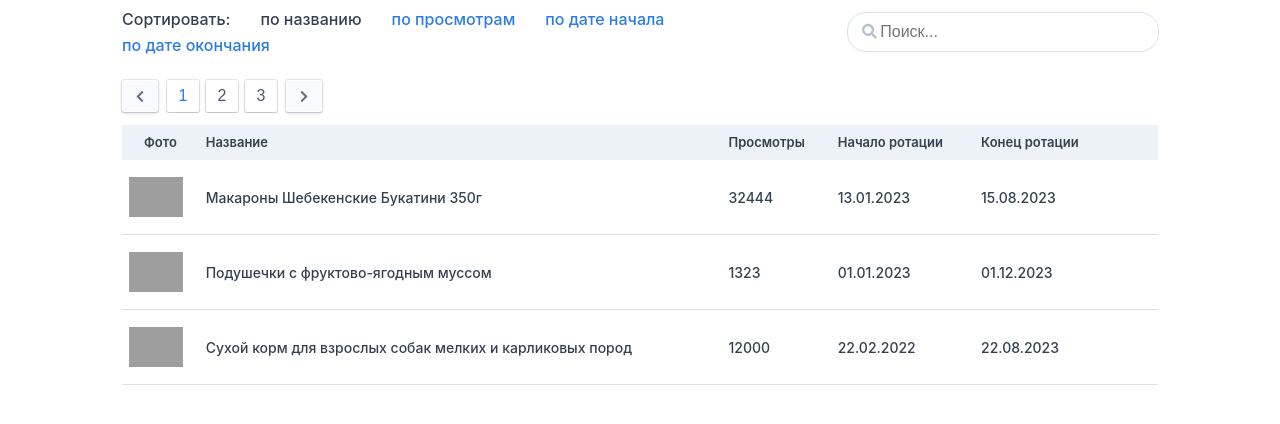
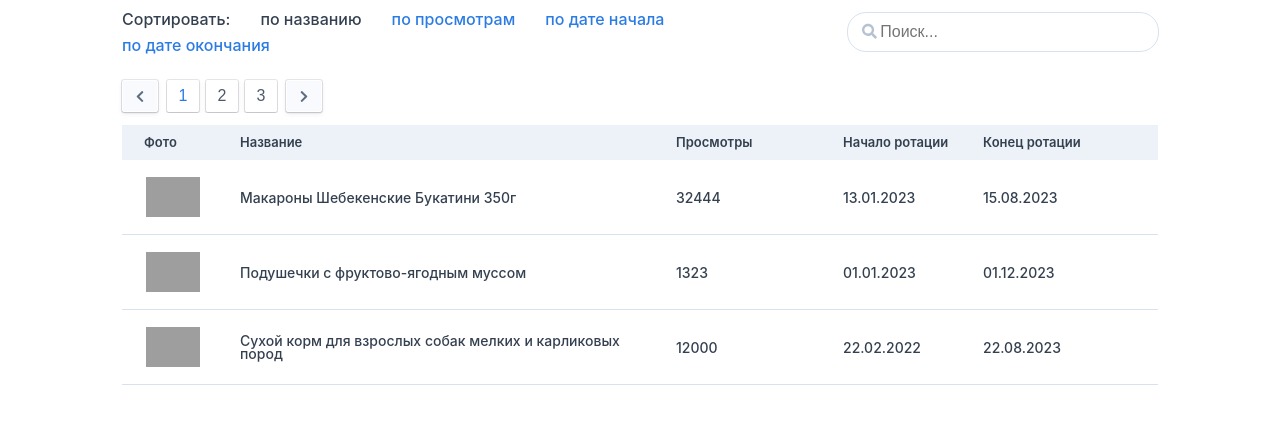
Before and after one commit to vlrtyan/tplab-test, a React app: page / in a window 1280 px wide. Shown: the part 182-606 px from the top of the page. Built offline with nearby package versions, Linux system fonts and the light colour scheme; grey boxes are pictures that could not be loaded.

Commit message:
fix nav nuttons

```diff
--- a/src/components/Main/Main.js
+++ b/src/components/Main/Main.js
@@ -58,6 +58,8 @@ function Main(props) {
     setCurrentPage(page);
     localStorage.setItem("products", JSON.stringify(newProducts));
     localStorage.setItem("numberedNavButton", page);
+    localStorage.removeItem("sortCriterion");
+    localStorage.removeItem("search");
   };
 
   const handleArrowButtonClick = (e) => {
@@ -84,6 +86,7 @@ function Main(props) {
     const resetButtons = () => {
       allButtons.forEach((button) => {
         button.classList.remove("navigation__button_type_pressed");
+        button.disabled = false;
       });
     };
     if (localStorage.getItem("numberedNavButton")) {
@@ -91,11 +94,13 @@ function Main(props) {
       allButtons[storedButtonIndex].classList.add(
         "navigation__button_type_pressed"
       );
+      allButtons[storedButtonIndex].disabled = true;
     } else {
       resetButtons();
       allButtons[currentPage - 1].classList.add(
         "navigation__button_type_pressed"
       );
+      allButtons[currentPage - 1].disabled = true;
     }
   }, [currentPage]);
 
--- a/src/components/Main/Main.scss
+++ b/src/components/Main/Main.scss
@@ -98,19 +98,16 @@ p {
 
   &:nth-child(1) {
     padding-left: 22px;
-    max-width: 80px;
-  }
-  &:nth-child(2) {
-    max-width: 615px;
+    width: 80px;
   }
   &:nth-child(3) {
-    max-width: 151px;
+    width: 151px;
   }
   &:nth-child(4) {
-    max-width: 124px;
+    width: 124px;
   }
   &:nth-child(5) {
-    max-width: 123px;
+    width: 123px;
     padding-right: 52px;
   }
 }
--- a/src/components/SearchForm/SearchForm.js
+++ b/src/components/SearchForm/SearchForm.js
@@ -4,6 +4,8 @@ import "./SearchForm.scss";
 function SearchForm(props) {
   const [search, setSearch] = React.useState("");
   const [sort, setSort] = React.useState("");
+  const storedSort = localStorage.getItem("sortCriterion");
+  const storedInput = localStorage.getItem("search");
 
   const handleSearchChange = (e) => {
     const value = e.target.value;
@@ -11,12 +13,8 @@ function SearchForm(props) {
   };
   const handleSortChange = (e) => {
     if (sort !== e.target.id) {
-      Array.from(document.querySelectorAll(".sort__input")).forEach(
-        (input) => (input.checked = false)
-      );
       setSort(e.target.id);
       props.onSearchItems(search, e.target.id);
-      e.target.checked = true;
     }
   };
 
@@ -26,13 +24,11 @@ function SearchForm(props) {
   };
 
   React.useEffect(() => {
-
-    localStorage.getItem('sortCriterion') ?
-        document.getElementById(localStorage.getItem('sortCriterion')).checked = true :
-        document.getElementById('sortByName').checked = true;
-    localStorage.getItem('sortCriterion') && setSearch(localStorage.getItem('sortCriterion'));
-    localStorage.getItem('search') ? setSearch(localStorage.getItem('search')) : setSearch('');
-}, [])
+    storedSort
+      ? document.getElementById(storedSort).checked = true
+      : document.getElementById("sortByName").checked = true
+    storedInput ? setSearch(storedInput) : setSearch("");
+  }, [storedSort, storedInput]);
 
   return (
     <form className="search" noValidate onSubmit={handleSearchSubmit}>
@@ -42,6 +38,7 @@ function SearchForm(props) {
           className="sort__input"
           id="sortByName"
           type="radio"
+          name="sort"
           onChange={handleSortChange}
         />
         <label className="sort__button" htmlFor="sortByName">
@@ -51,6 +48,7 @@ function SearchForm(props) {
           className="sort__input"
           id="sortByViews"
           type="radio"
+          name="sort"
           onChange={handleSortChange}
         />
         <label className="sort__button" htmlFor="sortByViews">
@@ -60,6 +58,7 @@ function SearchForm(props) {
           className="sort__input"
           id="sortByStart"
           type="radio"
+          name="sort"
           onChange={handleSortChange}
         />
         <label className="sort__button" htmlFor="sortByStart">
@@ -69,6 +68,7 @@ function SearchForm(props) {
           className="sort__input"
           id="sortByEnd"
           type="radio"
+          name="sort"
           onChange={handleSortChange}
         />
         <label className="sort__button" htmlFor="sortByEnd">
```
